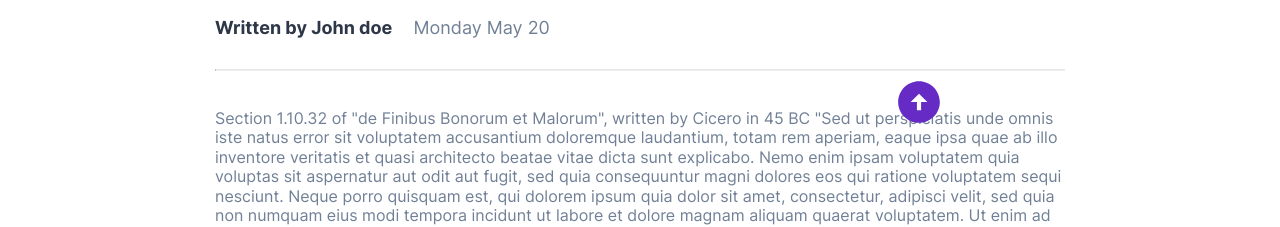
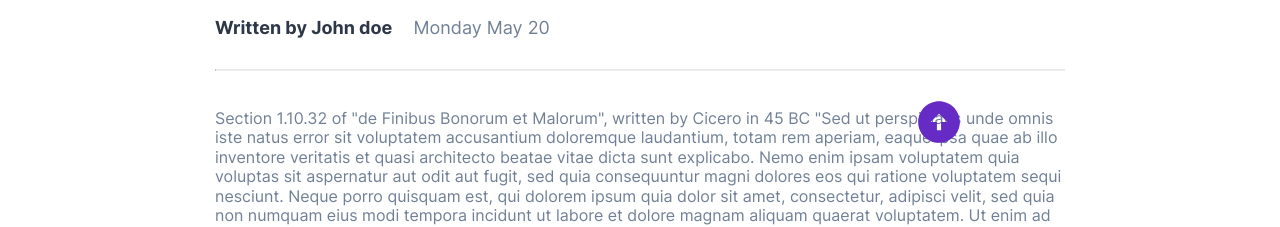
Before and after one commit to Stanisgrox/FFPRO1-Blog---Stanisgrox, a plain HTML site: page details.html in a window 1280 px wide. Shown: the part 577-804 px from the top of the page. Drawn offline with Linux system fonts and the light colour scheme.

Commit message:
Button fix

```diff
--- a/css/style.css
+++ b/css/style.css
@@ -333,7 +333,9 @@
     height: 42px;
     bottom: 10%;
     right: 25%;
-    padding: 20px;
+    padding: 0px;
+    border: none;
+    background: transparent;
 }
 
 .footer{
--- a/details.html
+++ b/details.html
@@ -149,7 +149,7 @@
                 </p>
             </div>
         </div>
-        <button>
+        <button class="button_scroll">
             <a href="/">
                 <img src="img/totop.svg" alt="->" class="button_scroll">
             </a>
```
